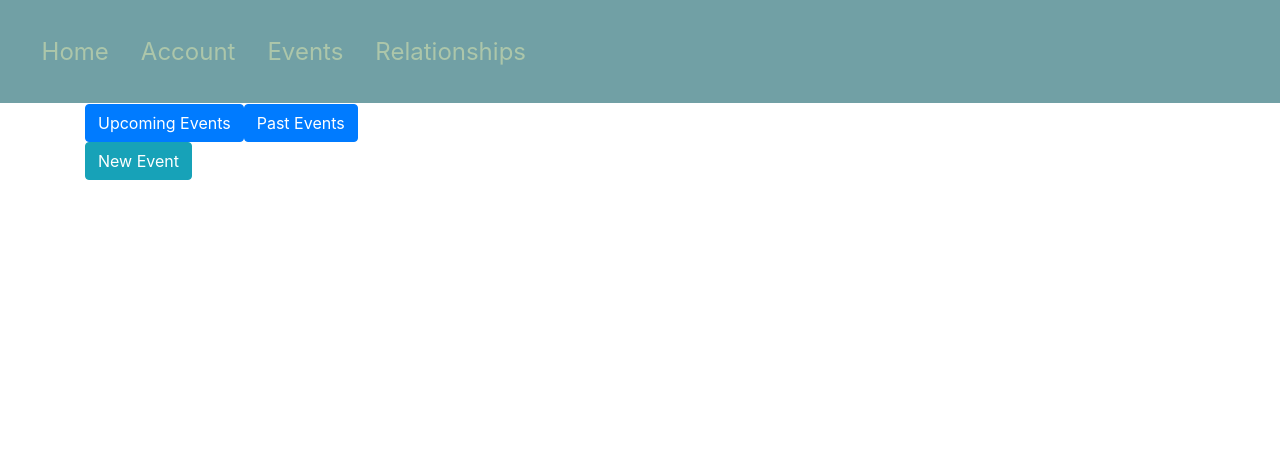
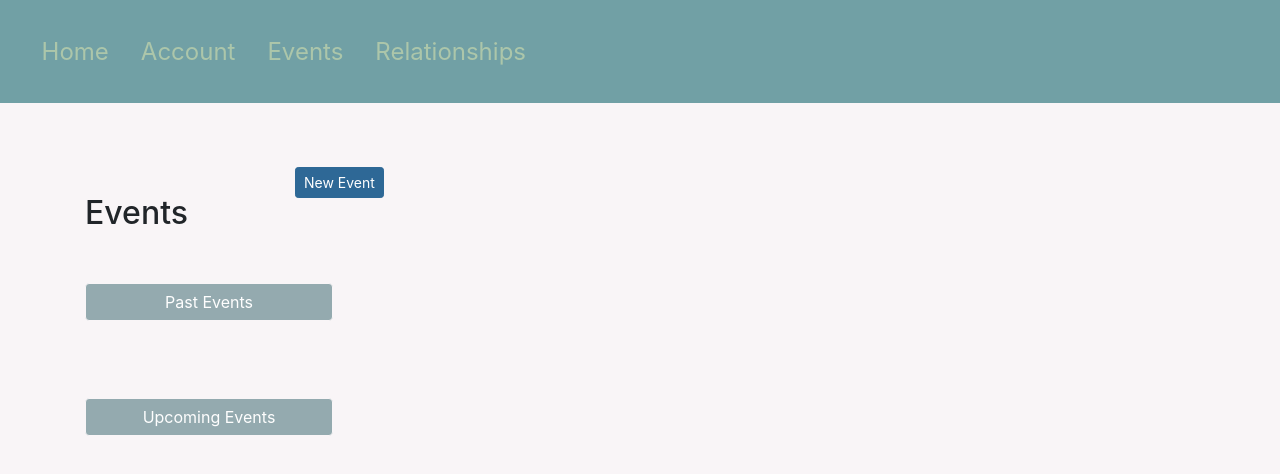
Before and after one commit to jenshaw86/relationship-tracker, a React (Create React App) app in the folder relationships-tracker/: page /events in a window 1280 px wide. Shown: the top 474 px of the page. Built offline with nearby package versions, Linux system fonts and the light colour scheme; no server answers.

Commit message:
Start styling app. Get caught up in event and relationship bugs. I'll be back.

```diff
--- a/relationships-tracker/public/index.html
+++ b/relationships-tracker/public/index.html
@@ -26,6 +26,7 @@
       crossorigin="anonymous"
     />
     <!-- <link rel="stylesheet" href="./assets/styles.css" /> -->
+    <script src="https://kit.fontawesome.com/52c4a469fc.js"></script>
     <title>React App</title>
   </head>
   <body>
--- a/relationships-tracker/src/App.js
+++ b/relationships-tracker/src/App.js
@@ -46,7 +46,12 @@ class App extends Component {
     })
   }
 
-  updateEvents = data => this.setState({events: data})
+  // updateEvents = data => this.setState({events: data})
+  updateEvents = event => {
+    let events = this.state.events.map(ev => event.id === ev.id ? event : ev)
+    this.setState({events: events, eventView: event})
+  }
+
 
   viewEvent = event => {
     this.setState({eventView: event})
@@ -60,8 +65,9 @@ class App extends Component {
     this.setState({relationshipView: person})
   }
 
-  updateRelationships = data => {
-    this.setState({relationships: data})
+  updateRelationships = relationship => {
+    let relationships = this.state.relationships.map(rel => rel.id === relationship.id ? relationship : rel)
+    this.setState({relationships: relationships})
   }
 
   updateUserProfile = data => {
@@ -70,7 +76,7 @@ class App extends Component {
 
   render() {
     return(
-      <div>
+      <div className="app">
       <Router>
 
       <Navbar />
@@ -104,6 +110,7 @@ class App extends Component {
       <Route path="/relationships/:id"
         render={ () => <RelationshipProfile
           relationship={this.state.relationshipView}
+          relationships={this.state.relationships}
           viewRelationship={this.viewRelationship}
           updateRelationships={this.updateRelationships}
           handleNewEvent={this.handleNewEvent}
--- a/relationships-tracker/src/components/event/AddEventButton.js
+++ b/relationships-tracker/src/components/event/AddEventButton.js
@@ -10,11 +10,11 @@ const AddEvent = props => {
     const handleShow = () => setShow(true);
 
   return (
-    <div>
-      <Button variant="info" onClick={handleShow}>New Event</Button>
+    <>
+      <Button className="alt-primary-btn" variant="primary" size="sm" onClick={handleShow}>New Event</Button>
       <EventModal show={show} handleClose={handleClose} handleNewEvent={props.handleNewEvent} {...props}
       />
-    </div>
+    </>
   )
 }
 
--- a/relationships-tracker/src/components/event/EventDashboard.js
+++ b/relationships-tracker/src/components/event/EventDashboard.js
@@ -1,5 +1,5 @@
 import React from 'react';
-import {Button, Container} from 'react-bootstrap'
+import {Button, ButtonGroup, Container, ButtonToolbar} from 'react-bootstrap'
 import {Link, Route} from 'react-router-dom'
 import {filterFutureEvents, filterPastEvents} from '../../utils';
 import EventsList from './EventsList';
@@ -10,10 +10,19 @@ const EventDashboard = props => {
   const upcomingEvents = filterFutureEvents(props.events);
   const pastEvents = filterPastEvents(props.events);
   return (
-    <Container>
-      <Link to={"/events/upcoming"}><Button>Upcoming Events</Button></Link>
-      <Link to={"/events/past"}><Button>Past Events</Button></Link>
-      <AddEventButton handleNewEvent={props.handleNewEvent} relationships={props.relationships} />
+    <Container className="events-container">
+        <div className="header">
+          <h2>Events</h2>
+        </div>
+        <div className="new-btn">
+          <AddEventButton handleNewEvent={props.handleNewEvent} relationships={props.relationships} />
+        </div>
+        <div className="events-1">
+          <Link to={"/events/past"}><Button className="event-btn past-btn">Past Events</Button></Link>
+        </div>
+        <div className="events-2">
+          <Link to={"/events/upcoming"}><Button className="event-btn upcoming-btn">Upcoming Events</Button></Link>
+        </div>
 
       <Route path={"/events/upcoming"} exact render={ (browserHistory) => <EventsList {...browserHistory} events={upcomingEvents} relationships={props.relationships} viewEvent={props.viewEvent} updateEvents={props.updateEvents} /> } />
       <Route path={"/events/past"} exact render={ (browserHistory) => <EventsList {...browserHistory} events={pastEvents} viewEvent={props.viewEvent} /> } />
--- a/relationships-tracker/src/components/event/EventForm.js
+++ b/relationships-tracker/src/components/event/EventForm.js
@@ -9,9 +9,7 @@ import StartDateTime from './form_components/StartDateTime'
 import EndDateTime from './form_components/EndDateTime'
 import Description from './form_components/Description';
 
-// PROPS :
-// functions setEvents() OR handleNewEvent()
-
+// TODO: DEBUG THIS. can't read property id of undefined 16
 const EventForm = props => {
   const [eventName, setEventName] = useState(props.event ? props.event.name : '');
   const [location, setLocation] = useState(props.event ? props.event.location : '');
--- a/relationships-tracker/src/components/event/EventsList.js
+++ b/relationships-tracker/src/components/event/EventsList.js
@@ -17,7 +17,7 @@ const EventsList = props => {
   }
 
   return (
-    <div>
+    <div className="events-list">
       { displayAllEvents() }
     </div>
   )
--- a/relationships-tracker/src/components/relationship/RelationshipProfile.js
+++ b/relationships-tracker/src/components/relationship/RelationshipProfile.js
@@ -33,7 +33,7 @@ const RelationshipProfile = (props) => {
           viewRelationship={props.viewRelationship}
           updateRelationships={props.updateRelationships}
           />
-          <AddEventButton viewRelationship={props.viewRelationship} relationship={props.relationship} handleNewEvent={props.handleNewEvent} />
+          <AddEventButton updateRelationships={props.updateRelationships} viewRelationship={props.viewRelationship} relationship={props.relationship} handleNewEvent={props.handleNewEvent} relationships={props.relationships}/>
         </div>
         <div>
           <h3>{person.first_name} {person.last_name}</h3>
--- a/relationships-tracker/src/components/relationship/RelationshipsList.js
+++ b/relationships-tracker/src/components/relationship/RelationshipsList.js
@@ -79,10 +79,10 @@ class RelationshipsList extends Component {
               <option value="first_za">First Name Alphabetically Z-A</option>
               <option value="last_az">Last Name Alphabetically A-Z</option>
               <option value="last_za">Last Name Alphabetically Z-A</option>
-              <option value="most_recent">Most Recently</option>
-              <option value="least_recent">Least Recently</option>
-              <option value="most_freq">Most Frequently</option>
-              <option value="least_freq">Least Frequently</option>
+              <option value="most_recent">Most Recently Seen</option>
+              <option value="least_recent">Least Recently Seen</option>
+              <option value="most_freq">Most Frequently Seen</option>
+              <option value="least_freq">Least Frequently Seen</option>
             </Form.Control>
           </Form.Group>
         </Form>
--- a/relationships-tracker/src/containers/Home.js
+++ b/relationships-tracker/src/containers/Home.js
@@ -1,12 +1,19 @@
 import React from 'react'
+import {Jumbotron, Button} from 'react-bootstrap'
+import {Link} from 'react-router-dom'
 
-const Home = props => {
+const Home = () => {
 
   return (
-    <div>
-      <h1>
-        App Homepage
-      </h1>
+    <div id="landing-page">
+      <Jumbotron>
+        <h1>Stay Connected.</h1>
+        <p>This time, actually keep track of the relationships you care about <br/>
+        and make plans for that next coffee date.</p>
+        <p>
+          <Link to="/account"><Button variant="primary">Get Started</Button></Link>
+        </p>
+      </Jumbotron>
     </div>
   )
 }
--- a/relationships-tracker/src/styles.css
+++ b/relationships-tracker/src/styles.css
@@ -1,9 +1,56 @@
-.home {
+html, body, #root, .app {
+  height: 100%;
+  width: 100%;
+  background-color: #f9f5f7;
+}
+
+.container {
+  height: 100%;
+  padding-top: 5%;
+  /* background-color: pink; */
+}
+
+.profile {
+  display: grid;
+  grid-template-columns: 250px auto;
+  grid-template-rows: 250px 50px auto;
+}
+
+.profile_img {
+  width: 200px;
+  border-radius: 50%;
+  place-self: center;
+}
+
+.profile-info {
+  place-self: center;
+}
+
+.profile-edit-btn {
+  place-self: center;
+}
+
+/*
+#landing-page {
   background: url("https://images.unsplash.com/photo-1486704155675-e4c07f8ad160?ixlib=rb-1.2.1&q=80&fm=jpg&crop=entropy&cs=tinysrgb&w=1080&fit=max&ixid=eyJhcHBfaWQiOjF9") no-repeat center center fixed;
+  background-size: cover;
   -webkit-background-size: cover;
   -moz-background-size: cover;
   -o-background-size: cover;
   background-size: cover;
+  opacity: 20%;
+  width: 100%;
+  height: 100%;
+} */
+
+.jumbotron {
+  /* position: fixed;
+  top: 50%;
+  left: 50%; */
+  /* margin-top: -50px;
+  margin-left: -100px; */
+  background-color: #bbb5bb;
+  /* width: 60%; */
 }
 
 nav {
@@ -26,10 +73,88 @@ a:hover {
   color: #566355;
 }
 
-.header {
-  position: fixed;
-  top: 50%;
-  left: 50%;
-  margin-top: -50px;
-  margin-left: -100px;
+.btn-primary {
+  background-color: #2e6896;
+  border-color: #2e6896;
+  color: #fefefe;
+
 }
+
+.btn-primary:hover {
+  background-color: #204969;
+  color: #fefefe;
+
+}
+
+.btn-secondary:hover {
+  background-color: #808991;
+  border-color: #808991;
+  color: #fefefe;
+
+}
+
+.btn-secondary {
+  background-color: #8b939a;
+  border-color: #8b939a;
+  color: #fefefe;
+
+}
+
+.events-container {
+  display: grid;
+  grid-template-rows: 100px 100px 100px auto;
+  grid-template-columns: 200px 100px auto;
+  grid-column-gap: 10px;
+  grid-row-gap: 15px;
+}
+
+.events-container .header {
+  grid-column-start: 1;
+  grid-column-end: 2;
+  grid-row-start: 1;
+  grid-row-end: 2;
+  align-self: center;
+}
+
+.events-container .new Button {
+  grid-column-start: 2;
+  grid-column-end: 3;
+  grid-row-start: 1;
+  grid-row-end: 2;
+  vertical-align: center;
+}
+
+.events-1 {
+  grid-column-start: 1;
+  grid-column-end: 3;
+  grid-row-start: 2;
+  grid-row-end: 3;
+  justify-self: stretch;
+
+}
+
+.events-2 {
+  grid-column-start: 1;
+  grid-column-end: 3;
+  grid-row-start: 3;
+  grid-row-end: 4;
+}
+
+.events-list {
+  grid-column-start: 3;
+  grid-column-end: 4;
+  grid-row-start: 1;
+  grid-row-end: span;
+}
+
+.event-btn {
+  background-color: #94aaaf;
+  border-color: #f9f5f7;
+  width: 80%;
+}
+
+.past-btn:hover, .upcoming-btn:hover {
+  background-color: #728f96;
+  border-color: #728f96;
+
+}
```
Also changed, not shown: relationships-tracker/src/components/event/EventSubmitButton.js (+30 -7 lines), relationships-tracker/src/components/profile/Account.js (+10 -11 lines).
